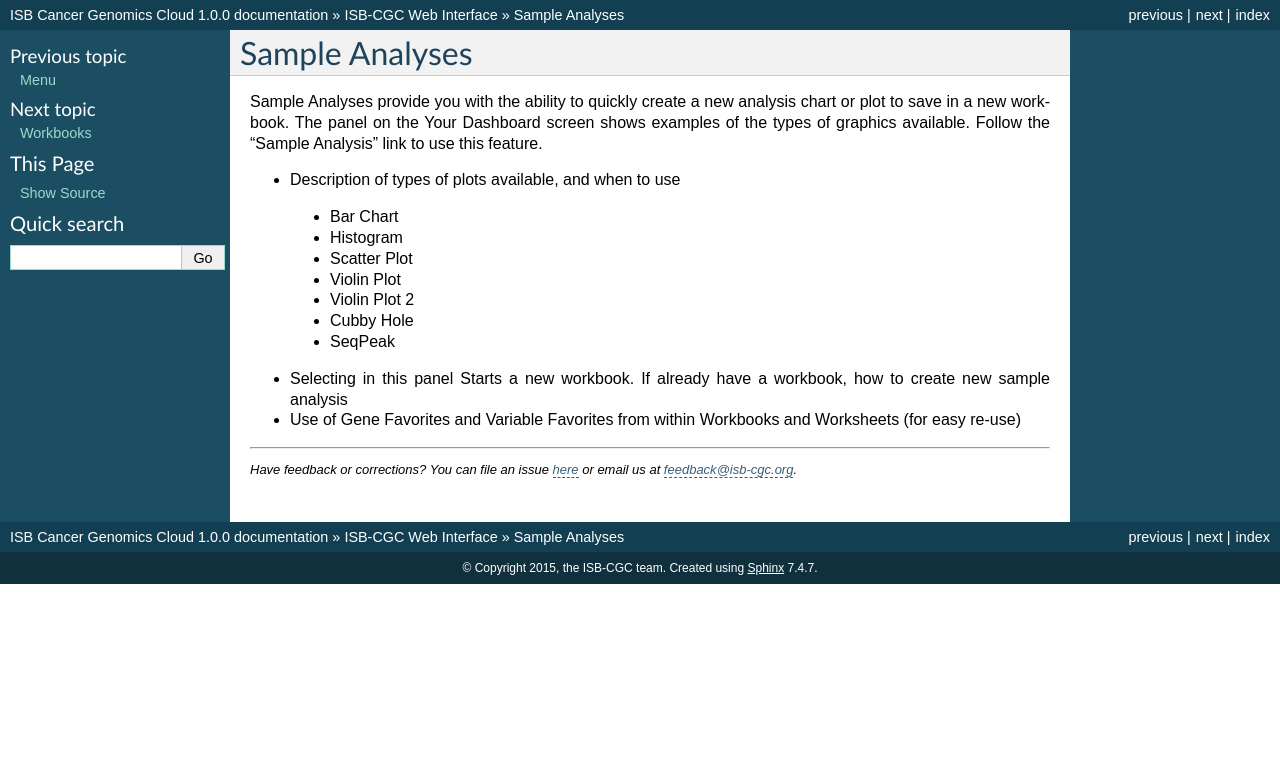
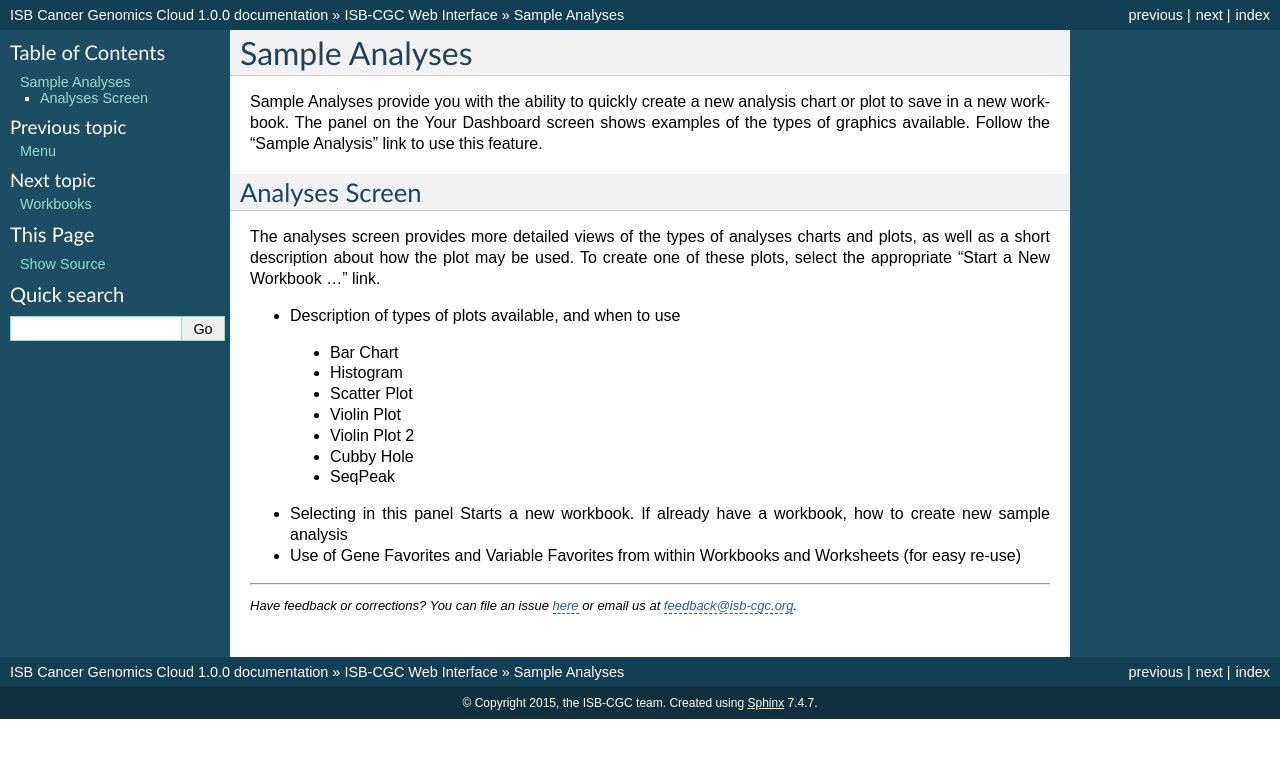
Before and after one commit to isb-cgc/readthedocs, a Sphinx documentation site: the page built from docs/source/sections/webapp/Sample-Analyses.rst, in a window 1280 px wide. Shown: the top 758 px of the page. Built offline with Sphinx 7.4.7, drawn with Linux system fonts in a browser that asks for light colours.

Commit message:
Update Sample-Analyses.rst

```diff
--- a/docs/source/sections/webapp/Sample-Analyses.rst
+++ b/docs/source/sections/webapp/Sample-Analyses.rst
@@ -3,6 +3,11 @@ Sample Analyses
 *******************
 
 Sample Analyses provide you with the ability to quickly create a new analysis chart or plot to save in a new workbook.  The panel on the Your Dashboard screen shows examples of the types of graphics available.  Follow the "Sample Analysis" link to use this feature.
+
+Analyses Screen
+###############
+
+The analyses screen provides more detailed views of the types of analyses charts and plots, as well as a short description about how the plot may be used.  To create one of these plots, select the appropriate "Start a New Workbook ..." link.
 
 
 
```
